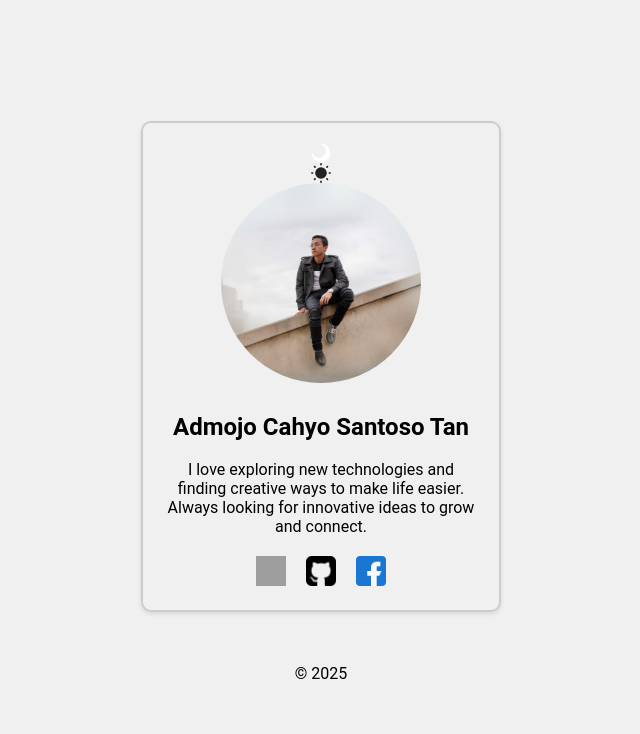
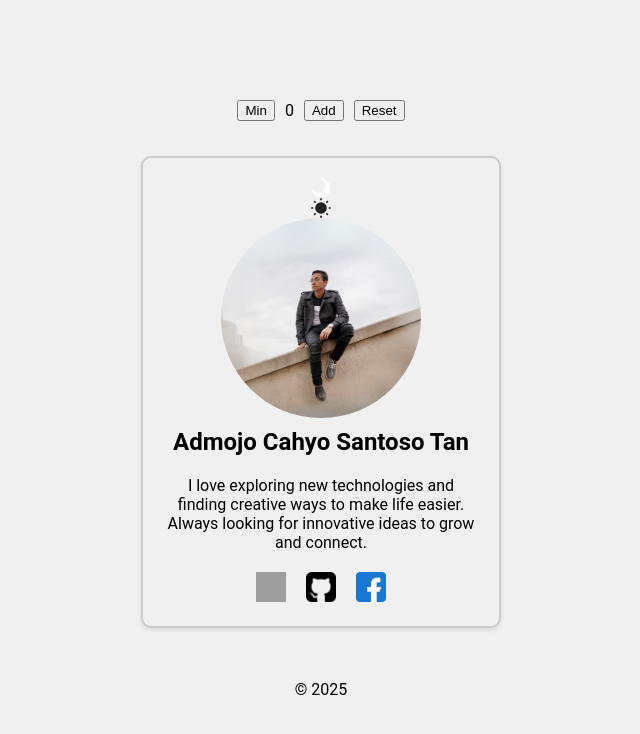
Before and after one commit to TxNixon/react-basic-profile, a React (Vite) app: page / in a window 1280 px wide. Shown: the top 734 px of the page, without its empty margins (327-967 px from the left). Built offline with nearby package versions, Linux system fonts and the light colour scheme; grey boxes are pictures that could not be loaded.

Commit message:
use state

```diff
--- a/src/App.tsx
+++ b/src/App.tsx
@@ -2,12 +2,13 @@
 import Footer from "./components/Footer";
 import ProfileCard from "./components/ProfileCard";
 import profileImage from "./assets/Profile.png";
-
+import Counter from "./components/Counter";
 function App() {
   return (
     <>
       <div className="app-container">
         <main>
+          <Counter />
           <ProfileCard
             name="Admojo Cahyo Santoso Tan"
             avatar={profileImage}
--- /dev/null
+++ b/src/components/Counter.tsx
@@ -0,0 +1,35 @@
+import { useState } from "react";
+
+const Counter = () => {
+  const [count, setCount] = useState(0);
+
+  const handleReset = () => {
+    setCount(0);
+  };
+
+  const handleDecrement = () => {
+    setCount(count - 1);
+  };
+
+  const handleIncrement = () => {
+    setCount(count + 1);
+  };
+  return (
+    <div
+      style={{
+        display: "flex",
+        gap: "10px",
+        justifyContent: "center",
+        alignItems: "center",
+      }}
+    >
+      <button onClick={handleDecrement}>Min</button>
+      <p>{count}</p>
+      <button onClick={handleIncrement}>Add</button>
+
+      <button onClick={handleReset}>Reset</button>
+    </div>
+  );
+};
+
+export default Counter;
--- a/src/components/ProfileCard.module.css
+++ b/src/components/ProfileCard.module.css
@@ -22,6 +22,12 @@
   margin-bottom: 20px;
 }
 
+.ProfileCard h2 {
+  margin: 0;
+  text-align: center;
+  margin-bottom: 20px;
+}
+
 .acc {
   width: 20px;
   height: 20px;
```
